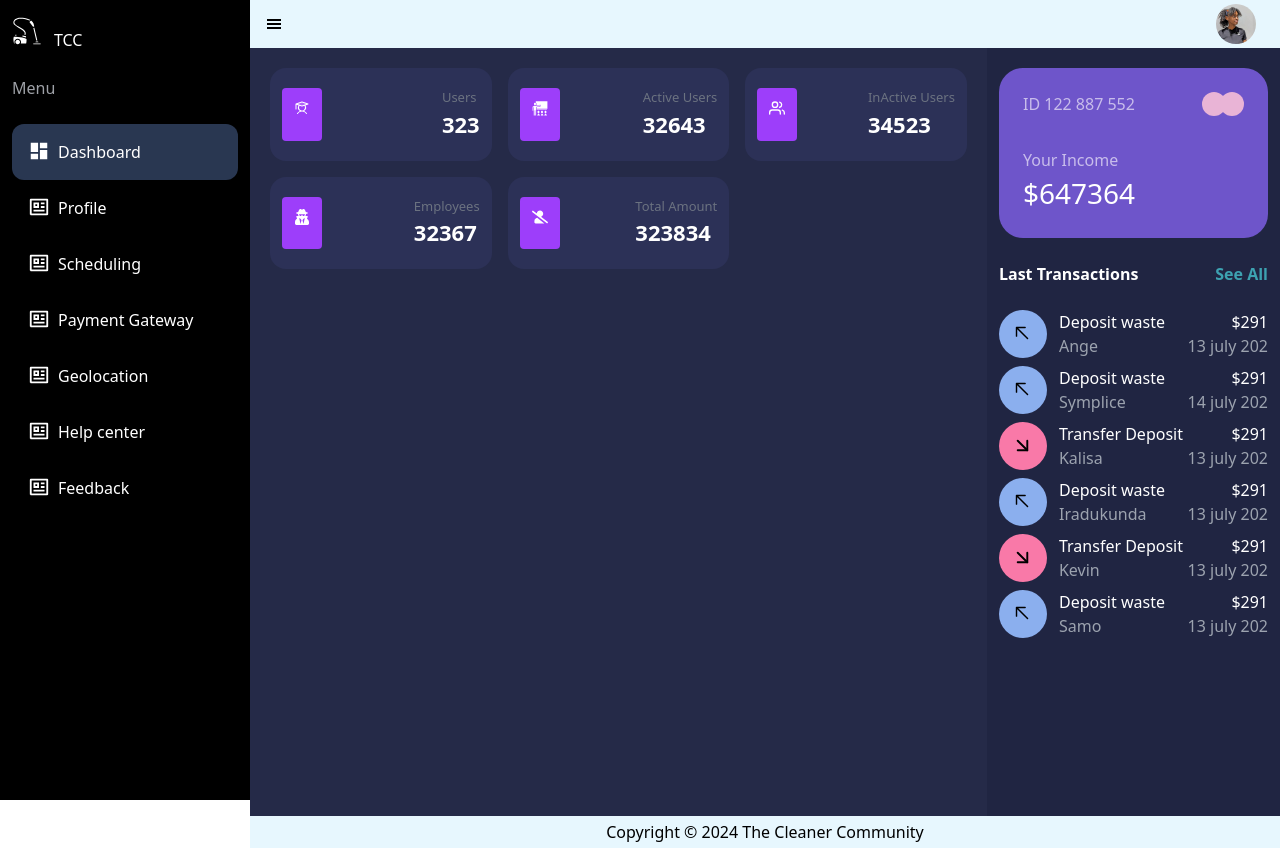
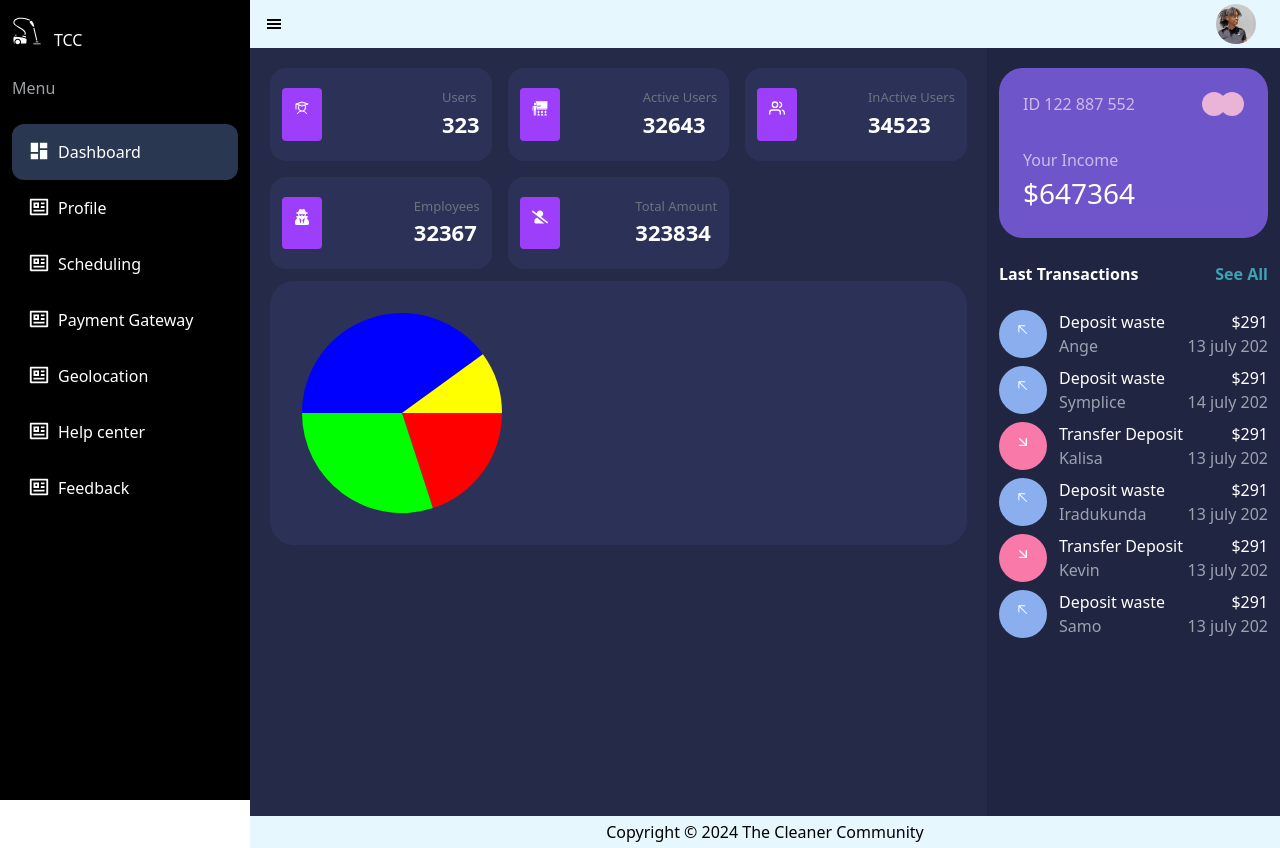
Before and after one commit to angeiradu/The_Cleaner_Community, a React (Create React App) app: page /dashboard in a window 1280 px wide. Built offline with nearby package versions, Linux system fonts and the light colour scheme.

Commit message:
putting pie chart

```diff
--- a/package.json
+++ b/package.json
@@ -6,7 +6,9 @@
     "@testing-library/jest-dom": "^5.17.0",
     "@testing-library/react": "^13.4.0",
     "@testing-library/user-event": "^13.5.0",
+    "chart.js": "^4.4.2",
     "react": "^18.2.0",
+    "react-chartjs-2": "^5.2.0",
     "react-dom": "^18.2.0",
     "react-icons": "^5.0.1",
     "react-router-dom": "^6.22.3",
--- /dev/null
+++ b/src/Components/ChartPie.jsx
@@ -0,0 +1,37 @@
+import React from 'react';
+import PieChart from './PieChart';
+
+const ChartPie = () => {
+  const data = {
+    labels: ['Red', 'Blue', 'Yellow', 'Green', 'Purple', 'Orange'],
+    datasets: [
+      {
+        data: [12, 19, 3, 5, 2, 3],
+        backgroundColor: [
+          '#FF6384',
+          '#36A2EB',
+          '#FFCE56',
+          '#4CAF50',
+          '#9C27B0',
+          '#FF9800',
+        ],
+        hoverBackgroundColor: [
+          '#FF6384',
+          '#36A2EB',
+          '#FFCE56',
+          '#4CAF50',
+          '#9C27B0',
+          '#FF9800',
+        ],
+      },
+    ],
+  };
+
+  return (
+    <div className="flex justify-center items-center h-screen bg-gray-100">
+      <PieChart data={data} />
+    </div>
+  );
+};
+
+export default ChartPie;
--- /dev/null
+++ b/src/Components/PieChart.jsx
@@ -0,0 +1,39 @@
+import React from 'react';
+
+const PieChart = ({ data, colors, width, height }) => {
+  const total = data.reduce((acc, value) => acc + value, 0);
+  let startAngle = 0;
+
+  const renderSlice = (value, color, index) => {
+    const angle = (value / total) * 360;
+    const endAngle = startAngle + angle;
+    const largeArcFlag = angle > 180 ? 1 : 0;
+
+    const startX = Math.cos((startAngle * Math.PI) / 180) * width / 2 + width / 2;
+    const startY = Math.sin((startAngle * Math.PI) / 180) * height / 2 + height / 2;
+
+    const endX = Math.cos((endAngle * Math.PI) / 180) * width / 2 + width / 2;
+    const endY = Math.sin((endAngle * Math.PI) / 180) * height / 2 + height / 2;
+
+    const d = [
+      `M ${width / 2} ${height / 2}`,
+      `L ${startX} ${startY}`,
+      `A ${width / 2} ${height / 2} 0 ${largeArcFlag} 1 ${endX} ${endY}`,
+      'Z'
+    ].join(' ');
+
+    startAngle += angle;
+
+    return <path key={index} d={d} fill={color} />;
+  };
+
+  return (
+    <div className="w-[50px]">
+      <svg width={width} height={height} viewBox={`0 0 ${width} ${height}`} xmlns="http://www.w3.org/2000/svg">
+        {data.map((value, index) => renderSlice(value, colors[index], index))}
+      </svg>
+    </div>
+  );
+};
+
+export default PieChart;
--- a/src/Pages/Dashboard.jsx
+++ b/src/Pages/Dashboard.jsx
@@ -1,8 +1,20 @@
 import React from 'react'
 import { DashboardData } from '../Data/DashboardData'
 import { TransactionsData } from '../Data/TransactionsData'
-
+import PieChart from '../Components/PieChart'
+ const gdata = [
+        { label: 'A', value: 10, color: 'bg-blue-500' },
+        { label: 'B', value: 20, color: 'bg-green-500' },
+        { label: 'C', value: 15, color: 'bg-yellow-500' },
+        { label: 'D', value: 25, color: 'bg-red-500' },
+        { label: 'E', value: 30, color: 'bg-purple-500' },
+      ];
 export default function Dashboard() {
+    const data = [20, 30, 40, 10];
+    const colors = ['#ff0000', '#00ff00', '#0000ff', '#ffff00'];
+    const width = 200;
+    const height = 200;
+    const maxValue = Math.max(...data.map(item => item.value));
   return (
     <div className='grid grid-cols-1  xl:flex lg:flex'>
         <div className='bg-[#252a48] xl:h-screen lg:h-screen w-full'>
@@ -23,6 +35,11 @@ export default function Dashboard() {
                             )
                         })
                     }
+                </div>
+                <div className="mt-3">
+                    <div className="bg-[#2c3157] p-8 rounded-3xl">
+                        <PieChart data={data} colors={colors} width={width} height={height} />
+                    </div>
                 </div>
             </div>
         </div>
@@ -48,7 +65,7 @@ export default function Dashboard() {
                         return (
                             <div className='mb-2 flex gap-3'>
                                 <div className='w-[50px]'>
-                                    <div className={`${items.transactionType === 'Deposit waste' ? 'bg-[#8bafee] pt-3' : 'bg-[#f979a8] pt-3'} ' h-12 w-12 rounded-full flex justify-center text-[23px] text-white'`}>{items.icons}</div>
+                                    <div className={`${items.transactionType === 'Deposit waste' ? 'bg-[#8bafee] text-white pt-3' : 'bg-[#f979a8] text-white pt-3'} ' h-12 w-12 rounded-full flex justify-center text-[23px]'`}>{items.icons}</div>
                                 </div>
 
                                 <div className='w-full'>
```
Also changed, not shown: 1 other file (tests, documents, lock files or other folders).
